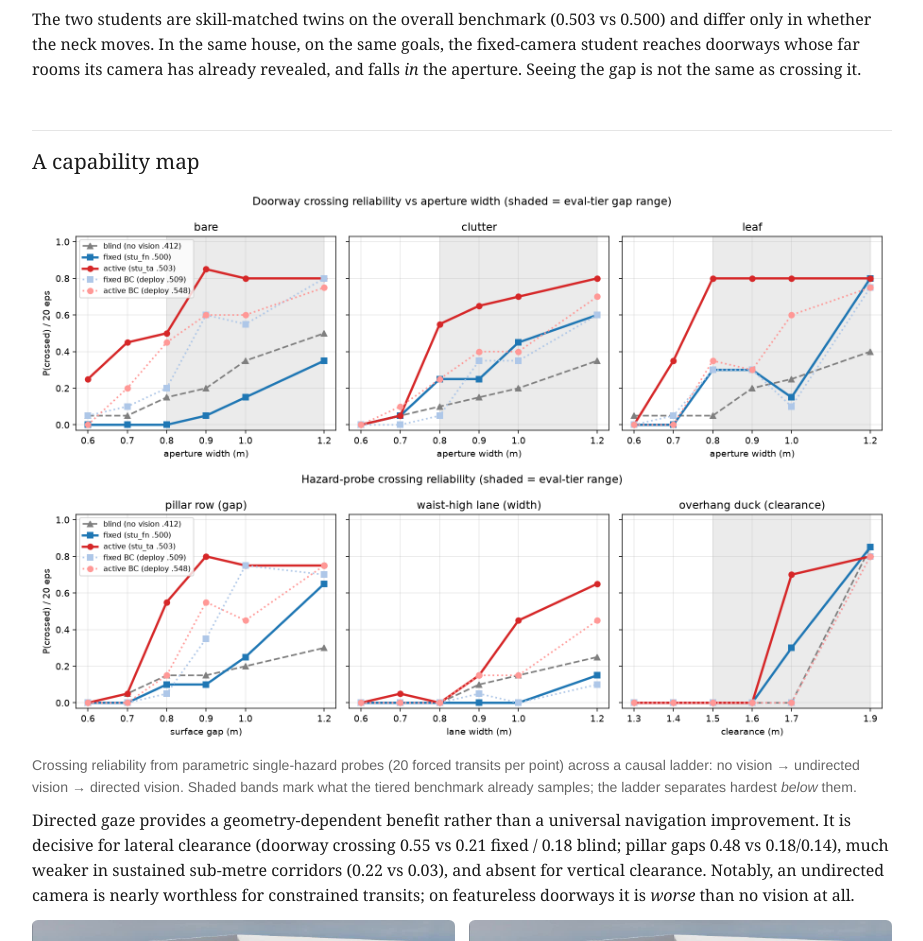
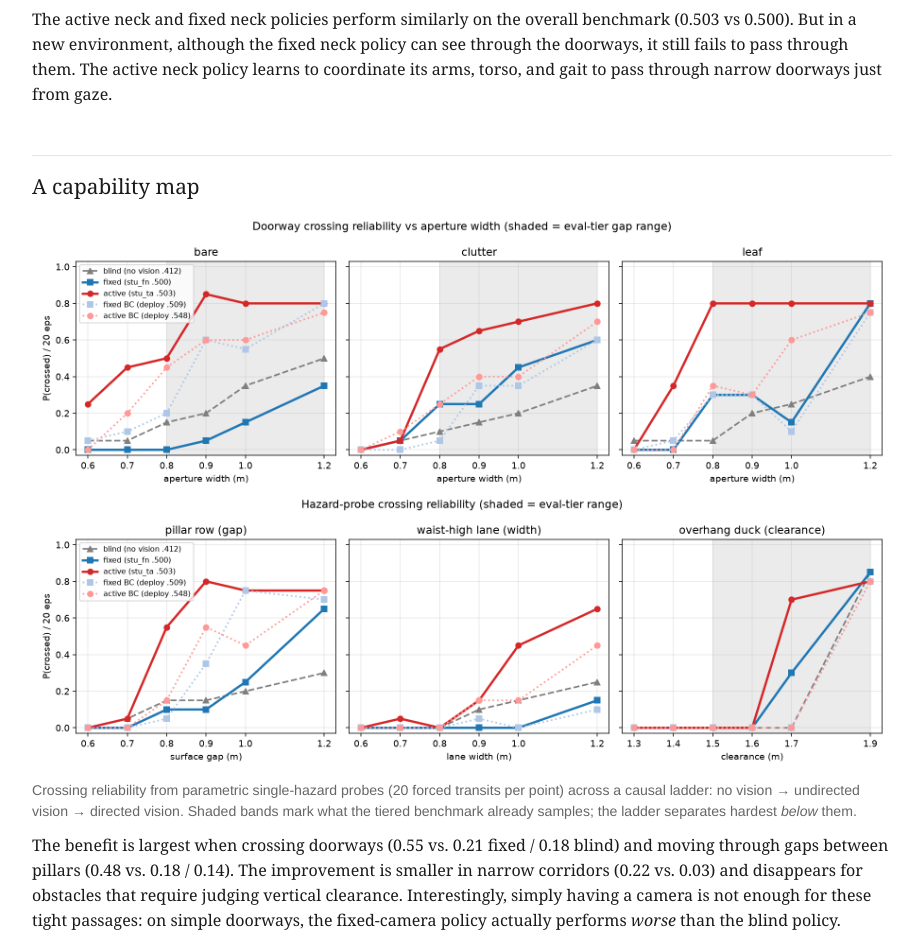
Before and after one commit to SravaniRamishetty/glance-humanoid, a plain HTML site: page index.html in a window 1280 px wide. Shown: the part 2888-3829 px from the top of the page, without its empty margins (178-1101 px from the left). Drawn offline with Linux system fonts and the light colour scheme; grey boxes are pictures that could not be loaded.

Commit message:
Revise text on neck policy performance in navigation
Updated text to compare active neck and fixed neck policies in navigating environments.

```diff
--- a/index.html
+++ b/index.html
@@ -130,11 +130,10 @@ gaps measure obstacle perception, not speed.</p> -->
     every pre-retry fall is at a doorway.</p>
   </div>
 </div>
-<p>The two students are skill-matched twins on the overall benchmark (0.503 vs
-0.500) and differ only in whether the neck moves. In the same house, on the
-same goals, the fixed-camera student reaches doorways whose far rooms its
-camera has already revealed, and falls <i>in</i> the aperture.
-Seeing the gap is not the same as crossing it.</p>
+<p>The active neck and fixed neck policies perform similarly on the overall benchmark (0.503 vs 0.500).
+But in a new environment, although the fixed neck policy can see through the doorways,
+it still fails to pass through them. The active neck policy learns to coordinate its arms,
+torso, and gait to pass through narrow doorways just from gaze.</p>
 
 <h2>A capability map</h2>
 <img class="fig" src="figures/capmap_doorway.png" alt="Doorway probe curves" loading="lazy">
@@ -144,13 +143,12 @@ Seeing the gap is not the same as crossing it.</p>
 undirected vision &rarr; directed vision. Shaded bands mark what the tiered
 benchmark already samples; the ladder separates hardest <i>below</i>
 them.</p>
-<p>Directed gaze provides a geometry-dependent benefit rather than a universal
-navigation improvement. It is decisive for lateral clearance (doorway crossing
-0.55 vs 0.21 fixed / 0.18 blind; pillar gaps 0.48 vs 0.18/0.14), much weaker
-in sustained sub-metre corridors (0.22 vs 0.03), and absent for vertical
-clearance. Notably, an undirected camera is nearly worthless for constrained
-transits; on featureless doorways it is <i>worse</i> than no vision at
-all.</p>
+<p>The benefit is largest when crossing doorways (0.55 vs. 0.21 fixed / 0.18 blind) and moving
+through gaps between pillars (0.48 vs. 0.18 / 0.14). The improvement is smaller in narrow
+corridors (0.22 vs. 0.03) and disappears for obstacles that require judging vertical clearance.
+Interestingly, simply having a camera is not enough for these tight passages: on simple doorways,
+the fixed-camera policy actually performs <i>worse</i> than the blind policy.
+</p>
 <div class="grid2">
   <div>
     <video src="videos/door_active.mp4" poster="videos/door_active.jpg"
```
